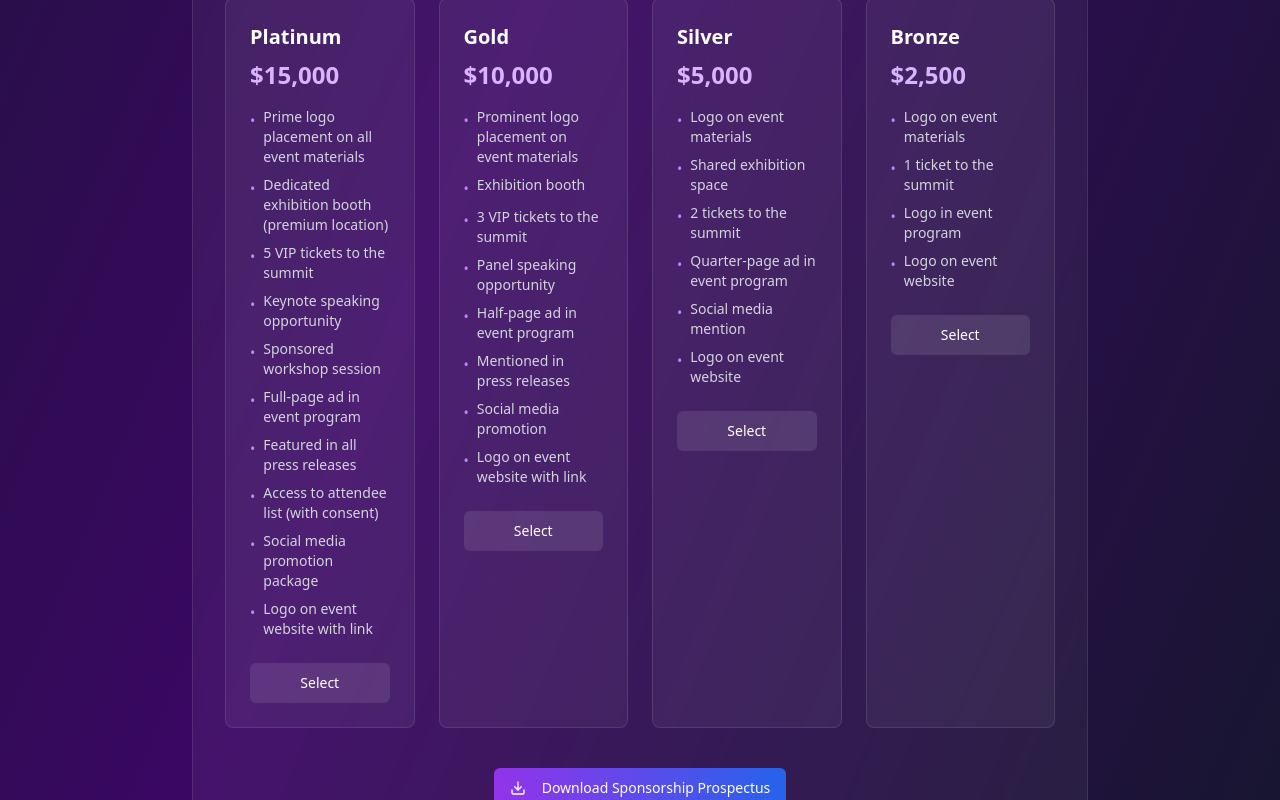
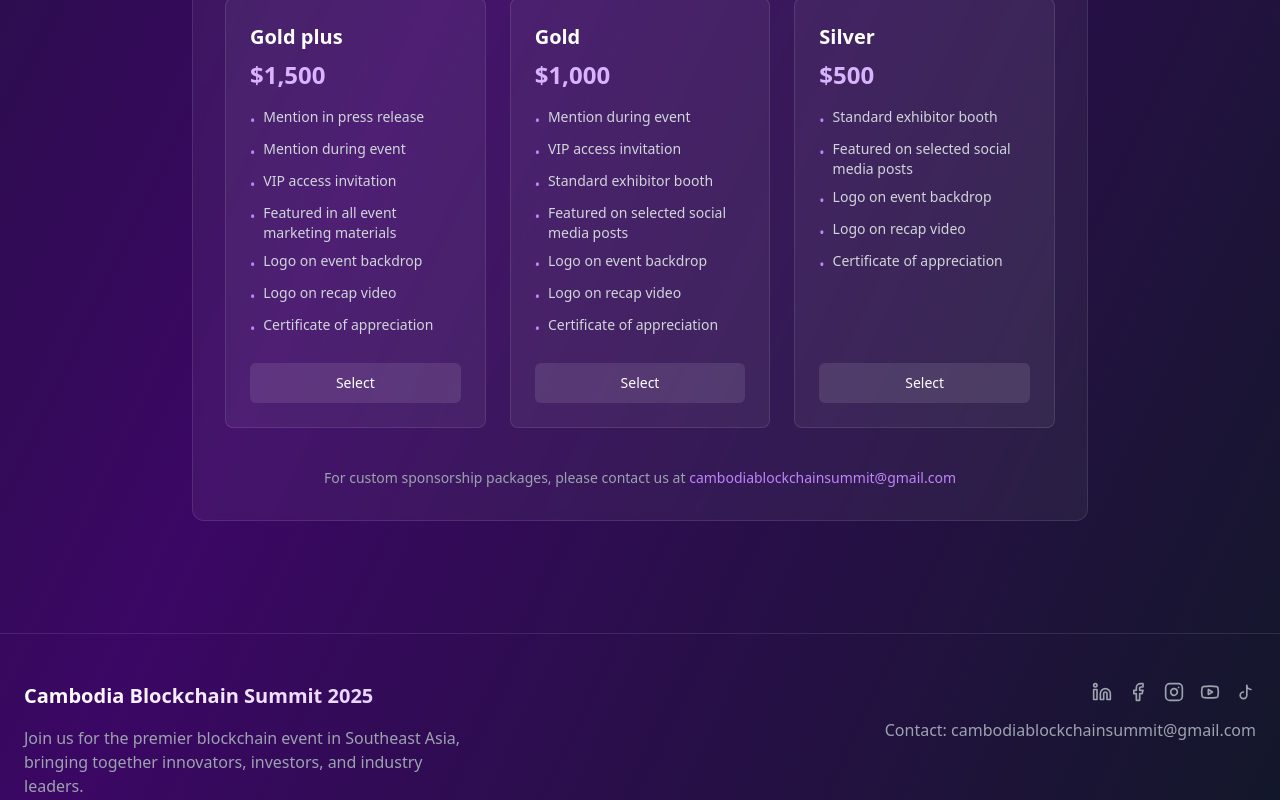
Before and after one commit to thormengkheang/cbs-site, a Next.js app: page /sponsors in a window 1280 px wide. Shown: the part 1780-2580 px from the top of the page. Built offline with nearby package versions, Linux system fonts and the light colour scheme.

Commit message:
update sponsor package

```diff
--- a/src/app/sponsors/page.tsx
+++ b/src/app/sponsors/page.tsx
@@ -2,7 +2,7 @@
 
 import Image from "next/image";
 import { Button } from "@/components/ui/button";
-import { Download, ExternalLink } from "lucide-react";
+import { ExternalLink } from "lucide-react";
 import {
   platinumSponsors,
   goldSponsors,
@@ -12,6 +12,7 @@
 } from "@/data/sponsors";
 import { PageHeader } from "../_components/page-header";
 import { Footer } from "../_components/footer";
+import siteConfig from "@/site.config";
 
 export default function SponsorsPage() {
   return (
@@ -158,17 +159,24 @@
               in Southeast Asia.
             </p>
 
-            <div className="grid gap-6 md:grid-cols-2 lg:grid-cols-4">
+            <div className="grid gap-6 md:grid-cols-2 lg:grid-cols-3">
               {sponsorshipPackages.map((pkg) => (
                 <div
                   key={pkg.tier}
-                  className="rounded-lg border border-white/10 bg-white/5 p-6 transition-all duration-300 hover:border-purple-500/50 hover:shadow-[0_0_15px_rgba(120,80,255,0.3)]"
+                  className="flex flex-col justify-between rounded-lg border border-white/10 bg-white/5 p-6 transition-all duration-300 hover:border-purple-500/50 hover:shadow-[0_0_15px_rgba(120,80,255,0.3)]"
                 >
+                  <div>
                     <h3 className="mb-2 text-xl font-bold">{pkg.tier}</h3>
                     <p className="mb-4 text-2xl font-bold text-purple-300">
                       {pkg.price}
                     </p>
                     <ul className="mb-6 space-y-2 text-sm text-gray-300">
+                      {pkg.exclusiveBenefits.map((benefit, index) => (
+                        <li key={index} className="flex items-start gap-2">
+                          <span className="mt-1 text-purple-400">•</span>
+                          <span>{benefit}</span>
+                        </li>
+                      ))}
                       {pkg.benefits.map((benefit, index) => (
                         <li key={index} className="flex items-start gap-2">
                           <span className="mt-1 text-purple-400">•</span>
@@ -176,6 +184,7 @@
                         </li>
                       ))}
                     </ul>
+                  </div>
                   <Button className="w-full bg-white/10 text-white hover:bg-white/20">
                     Select
                   </Button>
@@ -184,17 +193,17 @@
             </div>
 
             <div className="mt-10 text-center">
-              <Button className="bg-gradient-to-r from-purple-600 to-blue-600 text-white hover:from-purple-700 hover:to-blue-700">
+              {/* <Button className="bg-gradient-to-r from-purple-600 to-blue-600 text-white hover:from-purple-700 hover:to-blue-700">
                 <Download className="mr-2 h-4 w-4" />
                 Download Sponsorship Prospectus
-              </Button>
+              </Button> */}
               <p className="mt-4 text-sm text-gray-400">
                 For custom sponsorship packages, please contact us at{" "}
                 <a
-                  href="mailto:sponsors@cambodiablockchain.com"
+                  href={`mailto:${siteConfig.email}`}
                   className="text-purple-400 hover:underline"
                 >
-                  sponsors@cambodiablockchain.com
+                  {siteConfig.email}
                 </a>
               </p>
             </div>
--- a/src/data/sponsors.ts
+++ b/src/data/sponsors.ts
@@ -192,55 +192,42 @@
 
 export const sponsorshipPackages = [
   {
-    tier: "Platinum",
-    price: "$15,000",
+    tier: "Gold plus",
+    price: "$1,500",
+    exclusiveBenefits: [
+      "Mention in press release",
+      "Mention during event",
+      "VIP access invitation",
+      "Featured in all event marketing materials",
+    ],
     benefits: [
-      "Prime logo placement on all event materials",
-      "Dedicated exhibition booth (premium location)",
-      "5 VIP tickets to the summit",
-      "Keynote speaking opportunity",
-      "Sponsored workshop session",
-      "Full-page ad in event program",
-      "Featured in all press releases",
-      "Access to attendee list (with consent)",
-      "Social media promotion package",
-      "Logo on event website with link",
+      "Logo on event backdrop",
+      "Logo on recap video",
+      "Certificate of appreciation",
     ],
   },
   {
     tier: "Gold",
-    price: "$10,000",
+    price: "$1,000",
+    exclusiveBenefits: ["Mention during event", "VIP access invitation"],
     benefits: [
-      "Prominent logo placement on event materials",
-      "Exhibition booth",
-      "3 VIP tickets to the summit",
-      "Panel speaking opportunity",
-      "Half-page ad in event program",
-      "Mentioned in press releases",
-      "Social media promotion",
-      "Logo on event website with link",
+      "Standard exhibitor booth",
+      "Featured on selected social media posts",
+      "Logo on event backdrop",
+      "Logo on recap video",
+      "Certificate of appreciation",
     ],
   },
   {
     tier: "Silver",
-    price: "$5,000",
+    price: "$500",
+    exclusiveBenefits: [],
     benefits: [
-      "Logo on event materials",
-      "Shared exhibition space",
-      "2 tickets to the summit",
-      "Quarter-page ad in event program",
-      "Social media mention",
-      "Logo on event website",
-    ],
-  },
-  {
-    tier: "Bronze",
-    price: "$2,500",
-    benefits: [
-      "Logo on event materials",
-      "1 ticket to the summit",
-      "Logo in event program",
-      "Logo on event website",
+      "Standard exhibitor booth",
+      "Featured on selected social media posts",
+      "Logo on event backdrop",
+      "Logo on recap video",
+      "Certificate of appreciation",
     ],
   },
 ];
```
Lines whose indentation alone changed are shown as unchanged.
